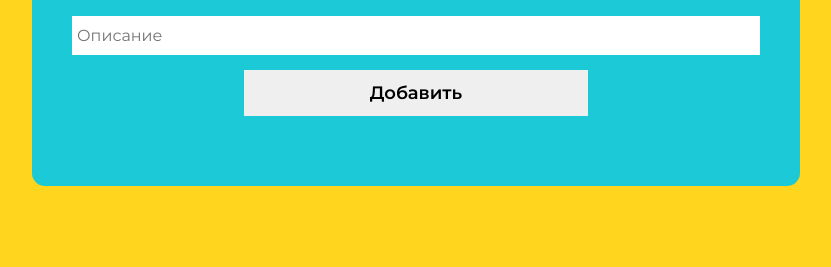
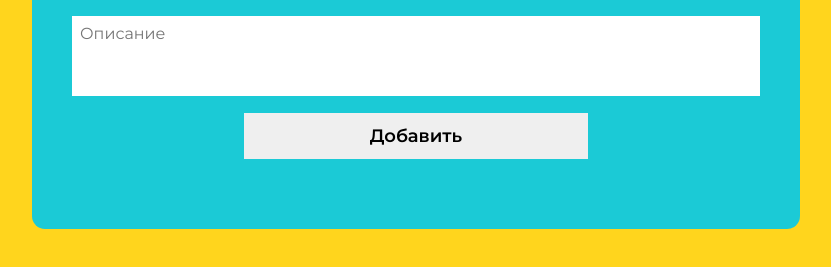
Before and after one commit to ariet00/TodoList, a plain HTML site: page index.html in a window 1280 px wide. Shown: the part 197-464 px from the top of the page, without its empty margins (224-1055 px from the left). Drawn offline with Linux system fonts and the light colour scheme.

Commit message:
Add files via upload

```diff
--- a/css/style.css
+++ b/css/style.css
@@ -28,7 +28,7 @@ body {
     display: flex;
     flex-direction: column;
     align-items: center;
-    padding-top:50px;
+    margin-top:50px;
 }
 .todo-list {
     width: 768px;
@@ -49,9 +49,10 @@ body {
     cursor: default;
 }
 .todo-list__message {
-    margin: 0 auto;
     width: 100%;
-    padding: 10px 0 10px 5px;
+    height: 80px;
+    resize: none;
+    padding: 8px;
     font-family: inherit;
     font-size: 16px;
 }
--- a/index.html
+++ b/index.html
@@ -28,7 +28,7 @@
             </div>
             <div class="todo-list">
                 <h1 class="todo-list__title">Todo List</h1>
-                <input type="text" class="todo-list__message" placeholder="Описание">
+                <textarea type="text" class="todo-list__message" cols="30" rows="10" placeholder="Описание"></textarea>
                 <button class="todo-list__btn">Добавить</button>
                 <ul class="todo">
 
@@ -36,7 +36,7 @@
             </div>
         </div>
     </div>
-
+    <!-- <textarea name="" id="" cols="30" rows="10"></textarea> -->
     <script src="js/main.js"></script>
 </body>
 
--- a/js/main.js
+++ b/js/main.js
@@ -12,6 +12,7 @@ if (!!localStorage.getItem('todo')) {
     todoList = JSON.parse(localStorage.getItem('todo'))
     displayMessges()
 }
+
 
 message.addEventListener('keyup', event => { if (event.keyCode == 13 ) clickListener() }) // при нажатии кнопки Enter
 addButton.addEventListener('click', clickListener)
@@ -50,7 +51,7 @@ function displayMessges() {
         displayMessage += `
         <li>
         <input class="check" type="checkbox" id="item__${i}"  ${item.checked ? 'checked' : ''}>
-        <label  for="item__${i}" class="${item.impotent ? 'impotent' : ''}">${item.todo}</label>
+        <label for="item__${i}" class="${item.impotent ? 'impotent' : ''}">${item.todo}</label>
         <span class="close">&times</span>
         </li>`
         todo.innerHTML = displayMessage
@@ -95,7 +96,7 @@ todo.addEventListener('click', event => {
     }
 })
 
-// Taimer
+// Taimer Pomodoro
 let timeMinute = document.querySelector('#minute')
     , timeSecond = document.querySelector('#second')
     , timeTitle = document.querySelector('.timer__title')
@@ -120,18 +121,19 @@ function timerStart() {
         localStorage.setItem('minute', timeMinute.textContent)
 
         timeSecond.textContent = --timeSecond.textContent
-
-        if (timeSecond.textContent < 10) {
-            timeSecond.textContent = '0' + --timeSecond.textContent
-            localStorage.setItem('second', timeSecond.textContent)
-        }
         if (timeMinute.textContent == 0 && timeSecond.textContent == 0) {
             toggle()
-        } else if (timeSecond.textContent == 0) {
-            timeSecond.textContent = 59
-            timeMinute.textContent = --timeMinute.textContent
-            localStorage.setItem('minute', timeMinute.textContent)
         }
+        if (timeSecond.textContent < 10) {
+            timeSecond.textContent = '0' + timeSecond.textContent
+            localStorage.setItem('second', timeSecond.textContent)
+            if (timeSecond.textContent == 0) {
+                timeSecond.textContent = 59
+                timeMinute.textContent = --timeMinute.textContent
+                localStorage.setItem('minute', timeMinute.textContent)
+            }
+        }
+
     },1000)
 }
 // остановка таймера
```
